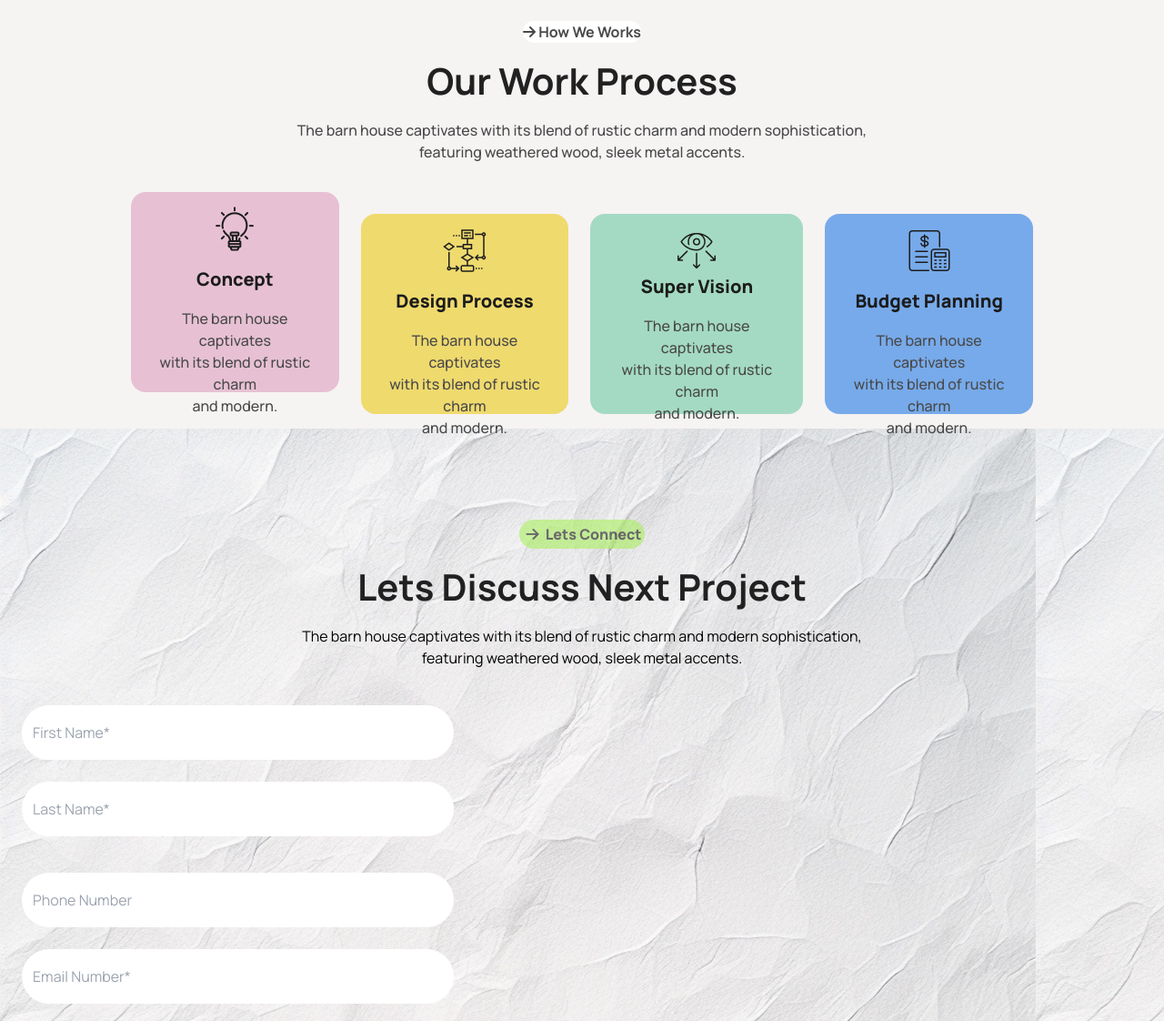
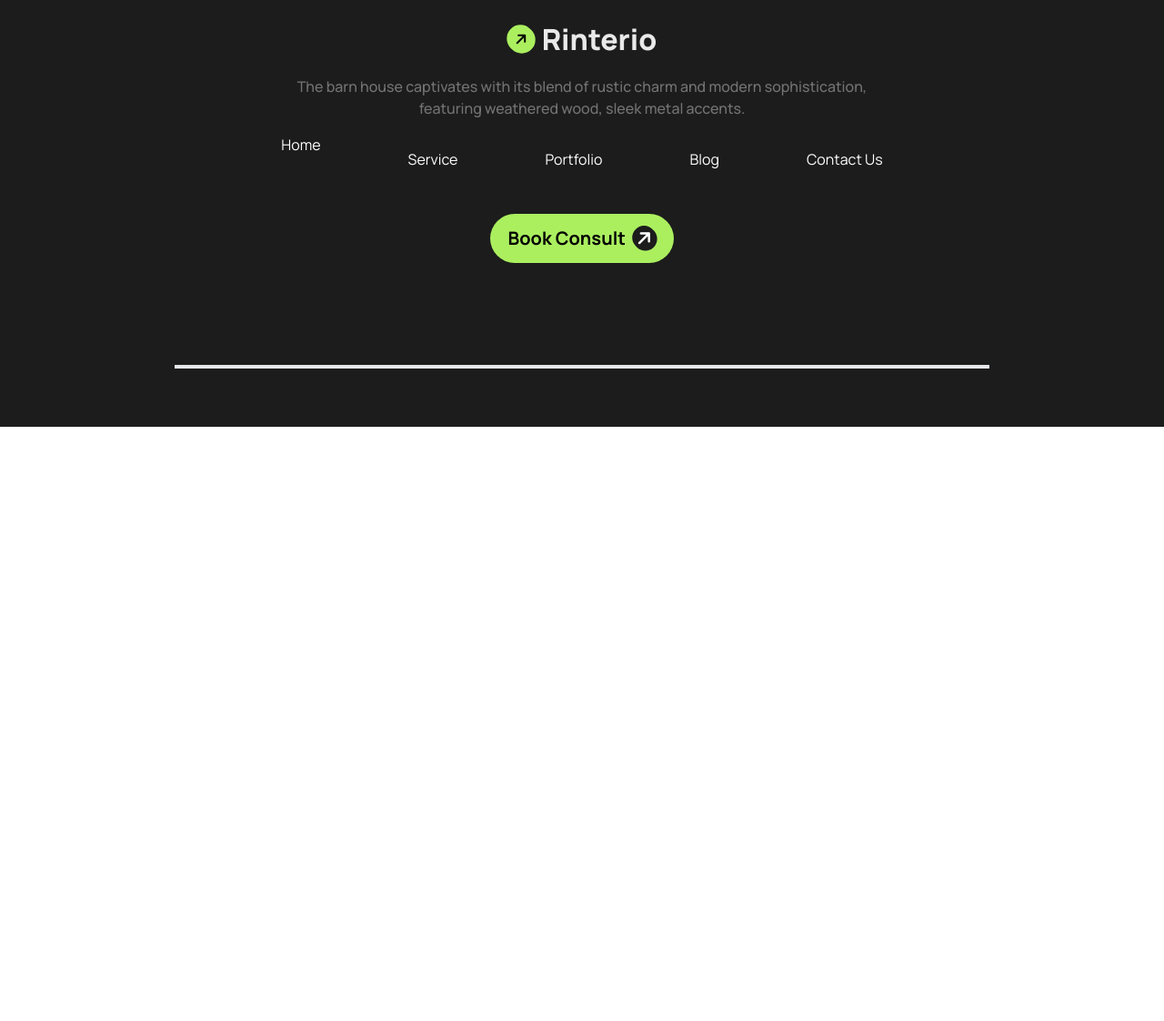
Before and after one commit to tarikulislamjisan/Assignment-3, a plain HTML site: page index.html in a window 1280 px wide. Shown: the part 1400-2522 px from the top of the page at 91% size. After the commit the page ends 1869 px from the top, so only its background shows below. Drawn offline with nearby package versions, Linux system fonts and the light colour scheme.

```diff
--- a/index.html
+++ b/index.html
@@ -119,11 +119,11 @@
 
       <main class="bg-[rgb(246,243,243)] ">
 
-      <!-- About Section -->
+ <!-- About Section -->
 
 
 
-<section class="container lg:w-[80%] mx-auto my-4">
+ <section class="container lg:w-[80%] mx-auto my-4">
     <img class="pt-8" src="assets/Vector.png" alt="">
 
      <button class="text-[#494949] my-2 font-bold bg-[#FFFFFF] rounded-full px-[16px] text-[10px]"> <i class="fa-solid fa-arrow-right text-[#494949] mr-1 "></i> About Us</button>
@@ -202,128 +202,8 @@
 
 </section>
 
-<!--our work process -->
 
 
-<section class="mt-[120px] container lg:w-[80%] mx-auto">
-
-
-<div class="flex justify-center">
-    <button class="bg-[#FFFFFF] text-[#494949] rounded-full font-bold "> <i class="fa-solid fa-arrow-right text-[#494949]"></i> How We Works</button>
-</div>
-<div class="">
-    <h1 class="text-[#212121] font-bold text-[40px] text-center my-3">Our Work Process</h1>
-    <p class="text-[#494949] text-center mb-[32px] font-medium">The barn house captivates with its blend of rustic charm and modern sophistication,<br> featuring weathered wood, sleek metal accents.</p>
-</div>
-<!-- card section -->
- <!-- card parent -->
- <div class="lg:flex lg:space-x-6 justify-center m-4 space-y-6">
-
-<!-- card 1 -->
-<div class="w-full lg:w-[275px]   h-[220px] bg-[#E7C1D3] rounded-2xl">
-<!-- card 1 image section -->
-
-    <img class="mx-auto p-4" src="assets/concept.png" alt="">
-
-<!-- card 1 text section -->
-    <h1  class="text-[#1C1C1C] text-[20px] font-extrabold text-center">Concept</h1>
-<p  class="font-medium text-[#494949] text-center p-4">The barn house captivates <br> with its blend of rustic charm <br> and modern.</p>
-
-</div>
-
-<!-- card 2 -->
-
-<div class="w-full lg:w-[275px] h-[220px] bg-[#EFDA6E] rounded-2xl">
-
-    <img class="mx-auto p-4" src="assets/flow-chart.png" alt="">
-    <h1  class="text-[#1C1C1C] text-[20px] font-extrabold text-center">Design Process</h1>
-    <p  class="font-medium text-[#494949] text-center p-4">The barn house captivates <br> with its blend of rustic charm <br> and modern.</p>
-</div>
-
-
-<!-- card 3 -->
-
-<div class=" w-full lg:w-[275px] h-[220px] bg-[#A4DAC3] p-4 rounded-2xl">
-
-<img  class="mx-auto" src="assets/vision.png" alt="">
-
-<h1  class="text-[#1C1C1C] text-[20px] font-extrabold text-center" >Super Vision</h1>
-<p  class="font-medium text-[#494949] text-center p-4">The barn house captivates <br> with its blend of rustic charm <br> and modern.</p>
-</div>
-
-
-
-<!-- card 4 -->
-
-
-<div class="lg:w-[275px] h-[220px] bg-[#77AAEA] rounded-2xl">
-
-    <img class="mx-auto p-4" src="assets/budget-planning.png" alt="">
-<h1  class="text-[#1C1C1C] text-[20px] font-extrabold text-center">Budget Planning</h1>
-<p  class="font-medium text-[#494949] text-center p-4">The barn house captivates <br> with its blend of rustic charm <br> and modern.</p>
-
-</div>
-
-
-
- </div>
-
-
-
-</section>
-
-
-<!-- Lets Discuss Next Project -->
-
-<section class="" style="background-image: url('assets/bg.jpg');">
-
-   <div class="container lg:[w-80%] mx-auto pt-[100px] ">
-    <div class="text-center">
-        <button class="font-extrabold text-[#191818] bg-[#ABEF5F] opacity-60 rounded-full p-1" > <i class="fa-solid fa-arrow-right mx-1"></i> Lets Connect</button>
-        <h1 class="text-[#212121] text-[40px] font-bold py-3">Lets Discuss Next Project</h1>
-        <p class="pb-4">The barn house captivates with its blend of rustic charm and modern sophistication,<br> featuring weathered wood, sleek metal accents.</p>
-    </div>
-
-<div class="space-y-6">
-<!-- part 1 -->
-
-        <div class="lg:flex flex flex-col justify-center gap-6 pb-4  m-6  ">
-            <input type="text" placeholder="First Name*" class="rounded-full placeholder:p-3 h-[60px] w-full lg:w-[475px]">
-            <input type="text" placeholder="Last Name*" class="rounded-full placeholder:p-3 h-[60px] w-full lg:w-[475px]">
-
-
-         </div>
-
-     <!-- part 2 -->
-         <div class="lg:flex flex flex-col justify-center gap-6  m-6 pb-4">
-            <input type="text" placeholder="Phone Number" class="rounded-full placeholder:p-3 h-[60px] w-full lg:w-[475px]">
-            <input type="text" placeholder="Email Number*" class="rounded-full placeholder:p-3 h-[60px] w-full lg:w-[475px]">
-         </div>
-         <!-- part 3 -->
-       <div class="flex justify-center">
-        <textarea name="" id="" placeholder="Write your message here" class="w-[970px] h-[240px]  rounded-3xl m-4 placeholder:p-4 "></textarea>
-       </div>
-       <!--  button -->
-         <div  class="lg:flex  justify-center p-6">
-            <button  class="bg-[#ABEF5F] text-[#1C1C1C]text-[20px] font-extrabold rounded-3xl w-full lg:w-[970px] h-[56px]">Send Mail
-                 <i class="fa-solid fa-arrow-right bg-[black] rounded-full p-2 -rotate-45 text-white m-1" ></i>
-                 </button>
-
-         </div>
-
-
-
-
-
-
-
-
-</div>
-
-
-
-   </div>
-</section>
 
       </main>
 
```
